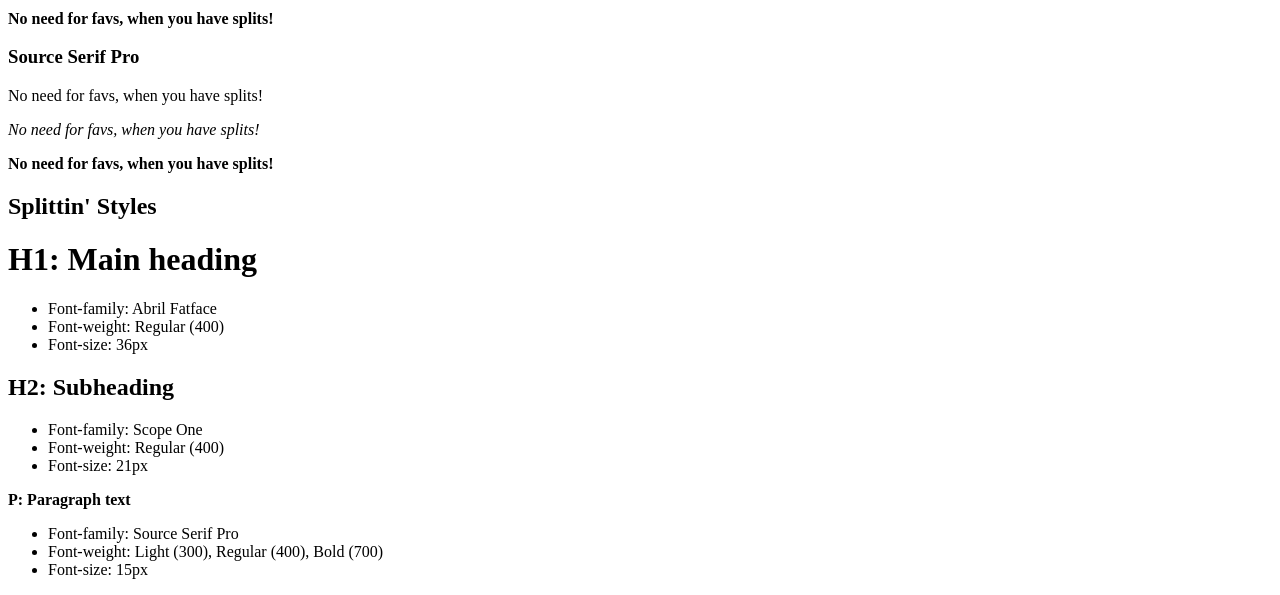
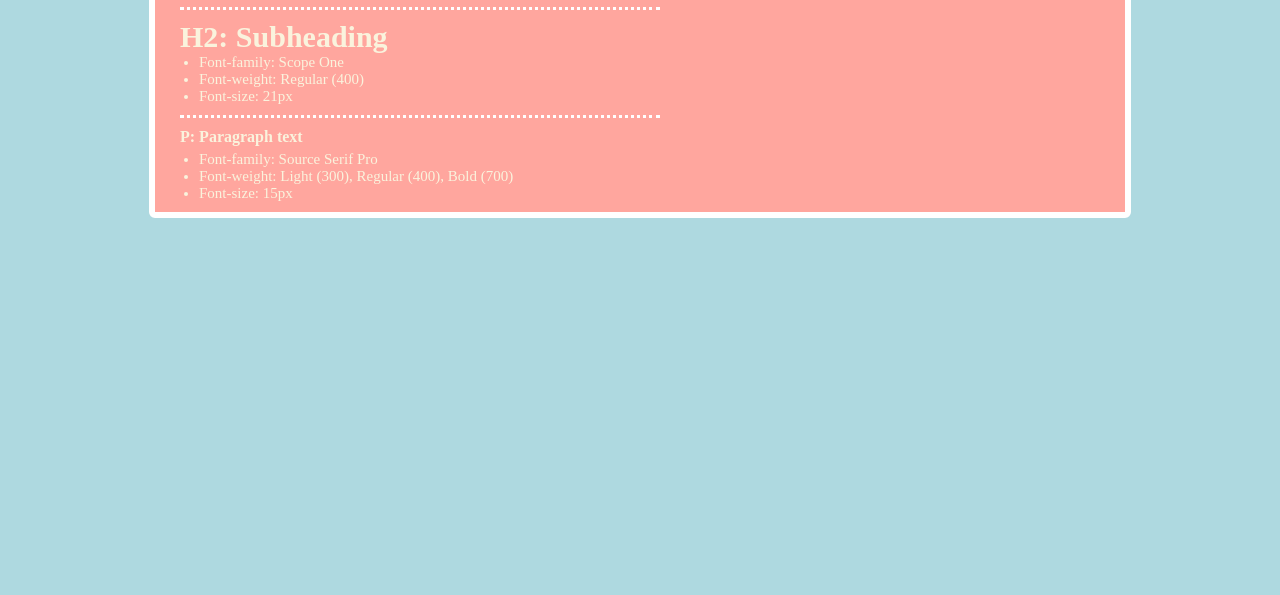
Before and after one commit to DevMedic11/websiteDesign_system, a plain HTML site: page index.html in a window 1280 px wide. Shown: the part 771-1366 px from the top of the page. After the commit the page ends 1004 px from the top, so only its background shows below. Drawn offline with Linux system fonts and the light colour scheme; a web font is replaced by a local one.

Commit message:
Link css index.html

```diff
--- a/index.html
+++ b/index.html
@@ -5,7 +5,7 @@
     <meta name="viewport" content="width=device-width, initial-scale=1.0">
     <meta http-equiv="X-UA-Compatible" content="ie=edge">
     <title>HTML 5 Boilerplate</title>
-    <link type="text/css" rel="stylesheet" href="./style.css">
+    <link type="text/css" rel="stylesheet" href="index.css">
 	<link rel="preconnect" href="https://fonts.googleapis.com">
 	<link rel="preconnect" href="https://fonts.gstatic.com" crossorigin>
 	<link href="https://fonts.googleapis.com/css2?family=Abril+Fatface&family=Scope+One&family=Source+Serif+Pro:wght@300;400;700&display=swap" rel="stylesheet">
```
